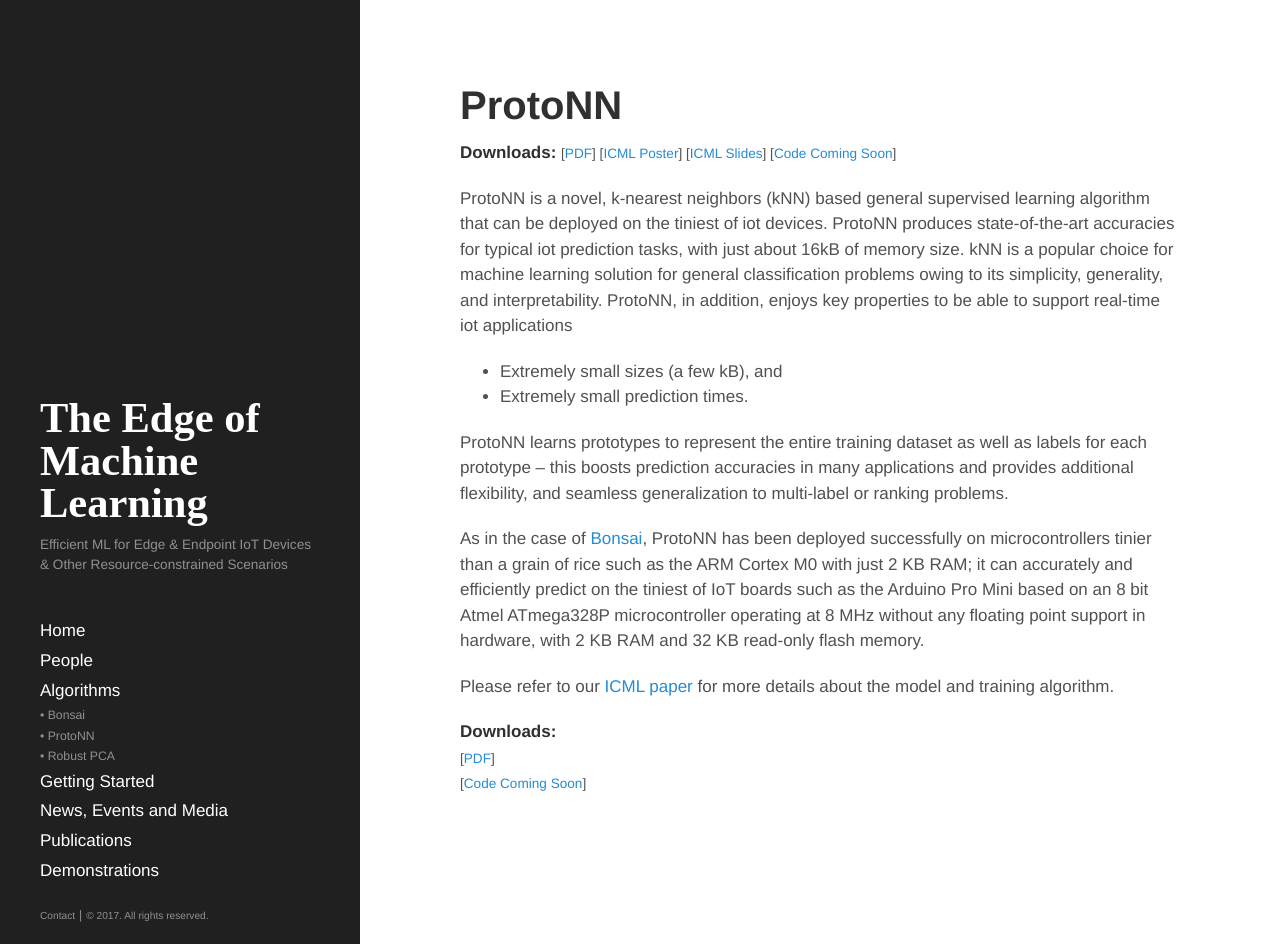
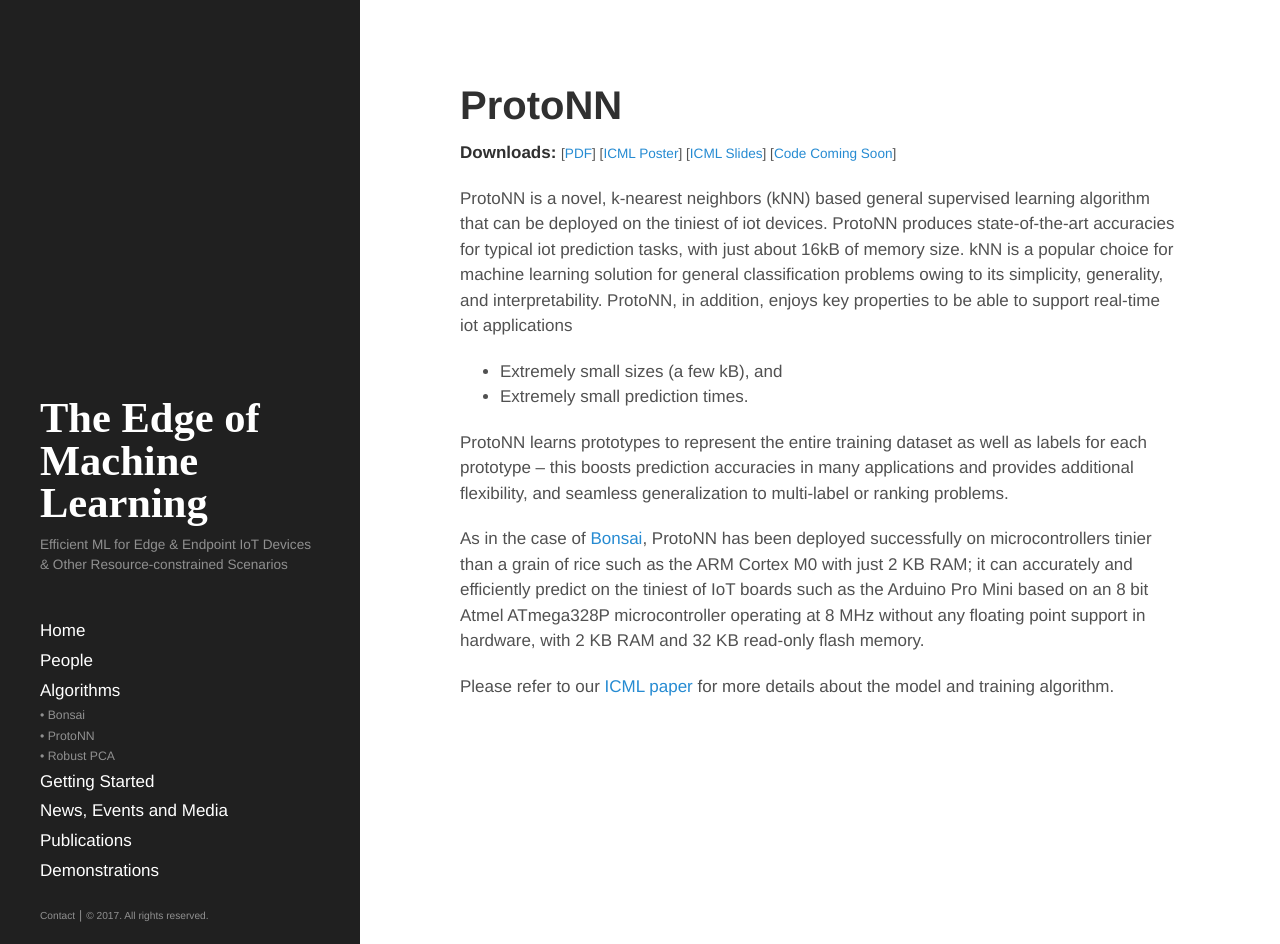
Before and after one commit to ShishirPatil/EdgeML, a Jekyll site: the page built from Algorithms/ProtoNN.md, in a window 1280 px wide and 944 px high. Built offline with Jekyll 4.4.1, drawn with Linux system fonts in a browser that asks for light colours.

Commit message:
removing downloads section from page botton

```diff
--- a/Algorithms/ProtoNN.md
+++ b/Algorithms/ProtoNN.md
@@ -21,9 +21,3 @@ ProtoNN learns prototypes to represent the entire training dataset as well as la
 As in the case of [Bonsai]({{ site.baseurl}}/Algorithms/Bonsai/), ProtoNN has been deployed successfully on microcontrollers tinier than a grain of rice such as the ARM Cortex M0 with just 2 KB RAM; it can accurately and efficiently predict on the tiniest of IoT boards such as the Arduino Pro Mini based on an 8 bit Atmel ATmega328P microcontroller operating at 8 MHz without any floating point support in hardware, with 2 KB RAM and 32 KB read-only flash memory.
 
 Please refer to our [ICML paper]({{ site.baseurl}}{{ site.customurl.protonn.pdf }}) for more details about the model and training algorithm.
-
-**Downloads:**<br>
-<span class="publ-linklist">
-    [<a href="{{ site.baseurl}}{{ site.customurl.protonn.pdf }}">PDF</a>]
-    <br>\[[Code Coming Soon]()\]
-</span>
```
